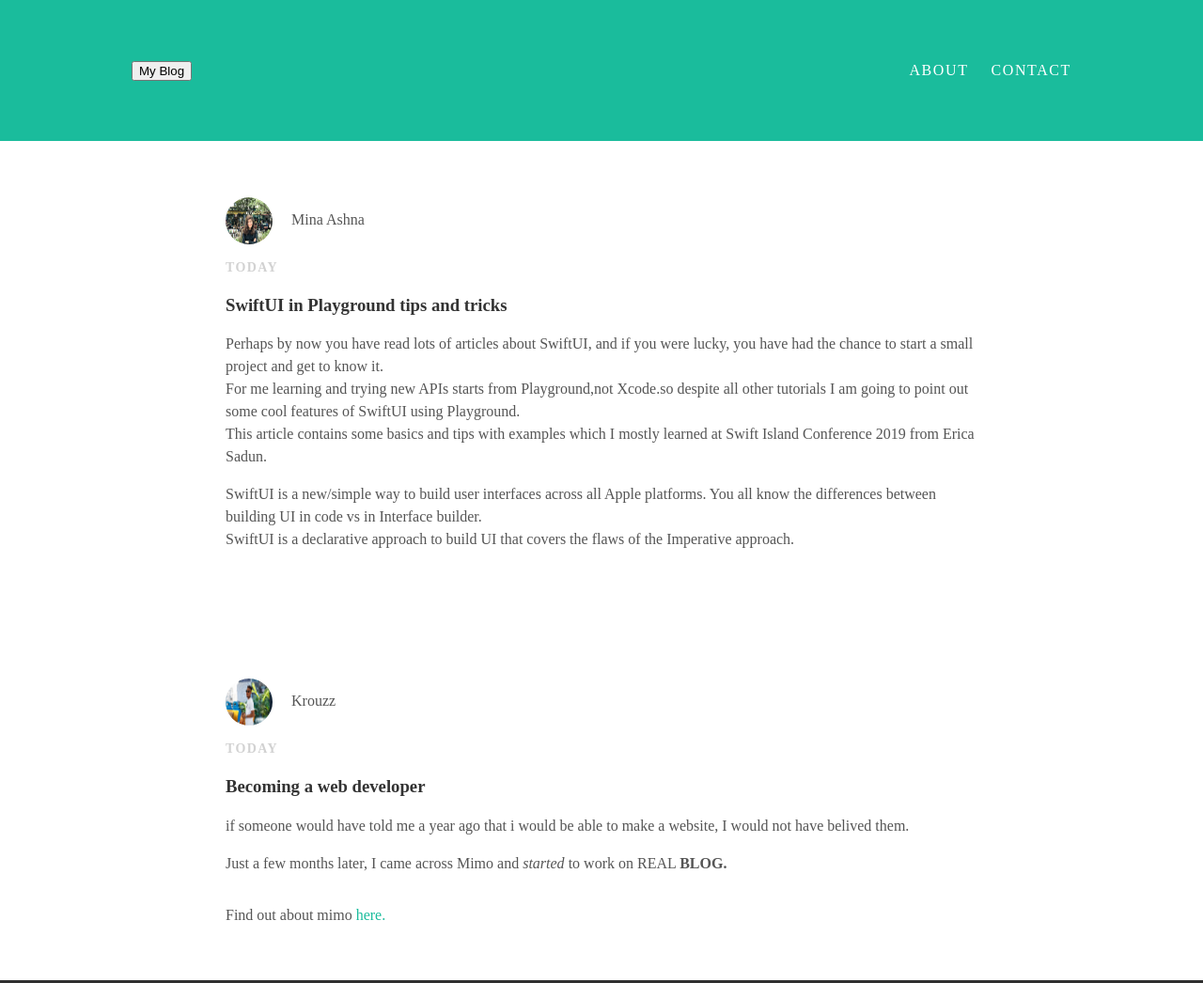
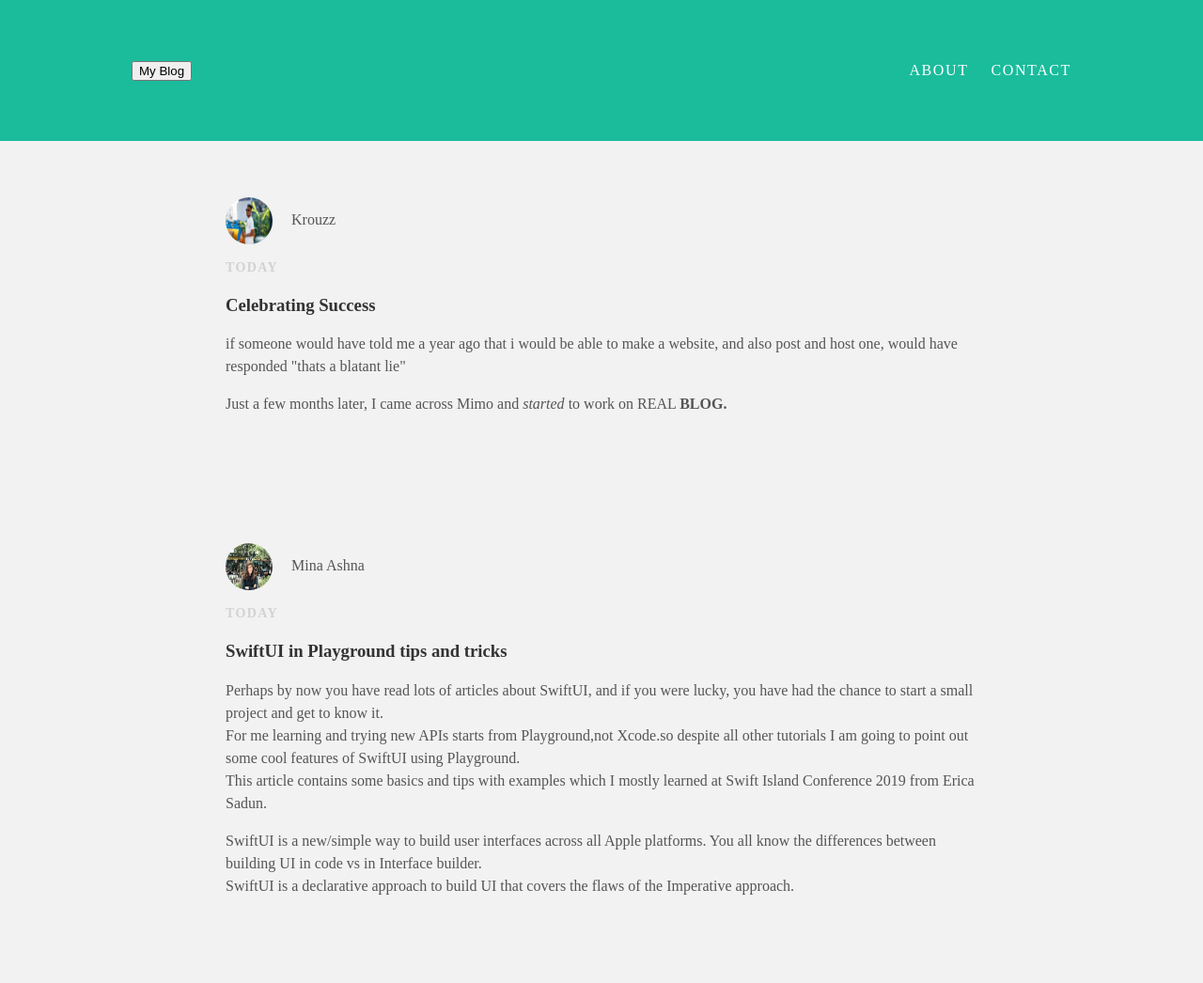
Before and after one commit to krouzz/krouzz.gtithub.io, a plain HTML site: page index.html in a window 1280 px wide. Shown: the top 1046 px of the page at 94% size. Drawn offline with Linux system fonts and the light colour scheme.

Commit message:
Update index.html

```diff
--- a/index.html
+++ b/index.html
@@ -15,8 +15,19 @@
         <li><a href="mailto: krouzzlife@gmail.com">Contact</a></li>
         </ul>
     </div>
-    </div>
-    <div id="content"><div class="container">
+    </div> <div id="content"><div class="post-container">
+    <div class="post"><div class="post-author"><img src="krouzz.png">
+    <span>Krouzz</span>
+  <p class="post-date">today</p>
+<h3 class="post-title">Celebrating Success</h3>
+<div class="post-content">
+  <p> if someone would have told me a year ago that i would be able to make
+    a website, and also post and host one, would have responded "thats a blatant lie"</p>
+    <p> Just a few months later, I came across Mimo and <em>started</em>
+  to work on REAL <strong>BLOG.</strong></p>
+</div></div>
+</div></div></div>
+    <div id="content"><div class="post-container">
     <div class="post"><div class="post-author"><img src="download.png">
     <span>Mina Ashna</span>
   <p class="post-date">today</p>
@@ -34,7 +45,7 @@ platforms. You all know the differences between building UI in code vs in
 Interface builder.<br>SwiftUI is a declarative approach to build UI that covers
 the flaws of the Imperative approach.</p>
   </div></div></div></div></div>
-    <div id="content"><div class="container">
+    <div id="content"><div class="post-container">
     <div class="post"><div class="post-author"><img src="krouzz.png">
     <span>Krouzz</span>
   <p class="post-date">today</p>
```
